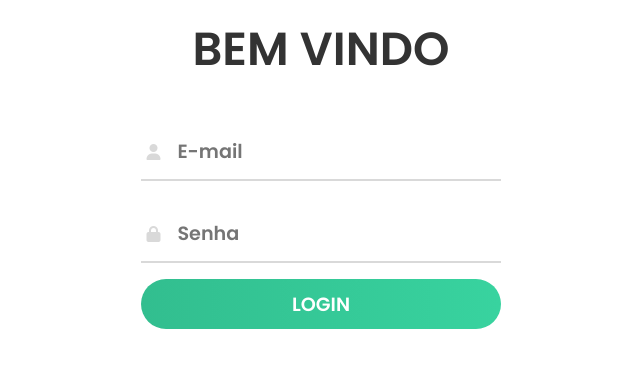
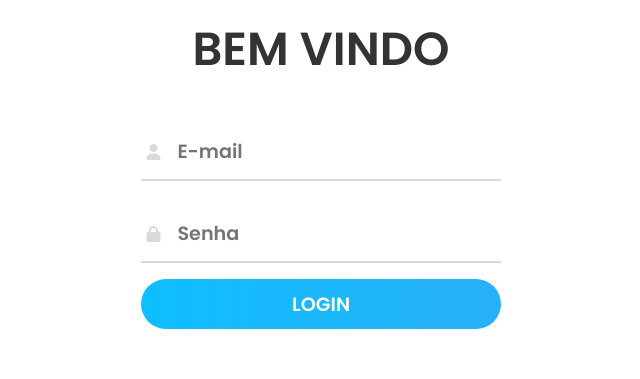
Before and after one commit to GdsBielz/tcc-faculdade, a Flask app: page /login in a window 1280 px wide. Shown: the part 228-607 px from the top of the page, without its empty margins (319-959 px from the left). Run offline with Flask 3, Linux system fonts and the light colour scheme; some libraries are stand-ins or nearby versions.

Commit message:
cor botão

```diff
--- a/static/css/login.css
+++ b/static/css/login.css
@@ -159,7 +159,7 @@ a:hover{
 	border-radius: 25px;
 	outline: none;
 	border: none;
-	background-image: linear-gradient(to right, #32be8f, #38d39f, #32be8f);
+	background-image: linear-gradient(to right, #0ebeff, #29b0f7,  #44a2ee);
 	background-size: 200%;
 	font-size: 1.2rem;
 	color: #fff;
```
